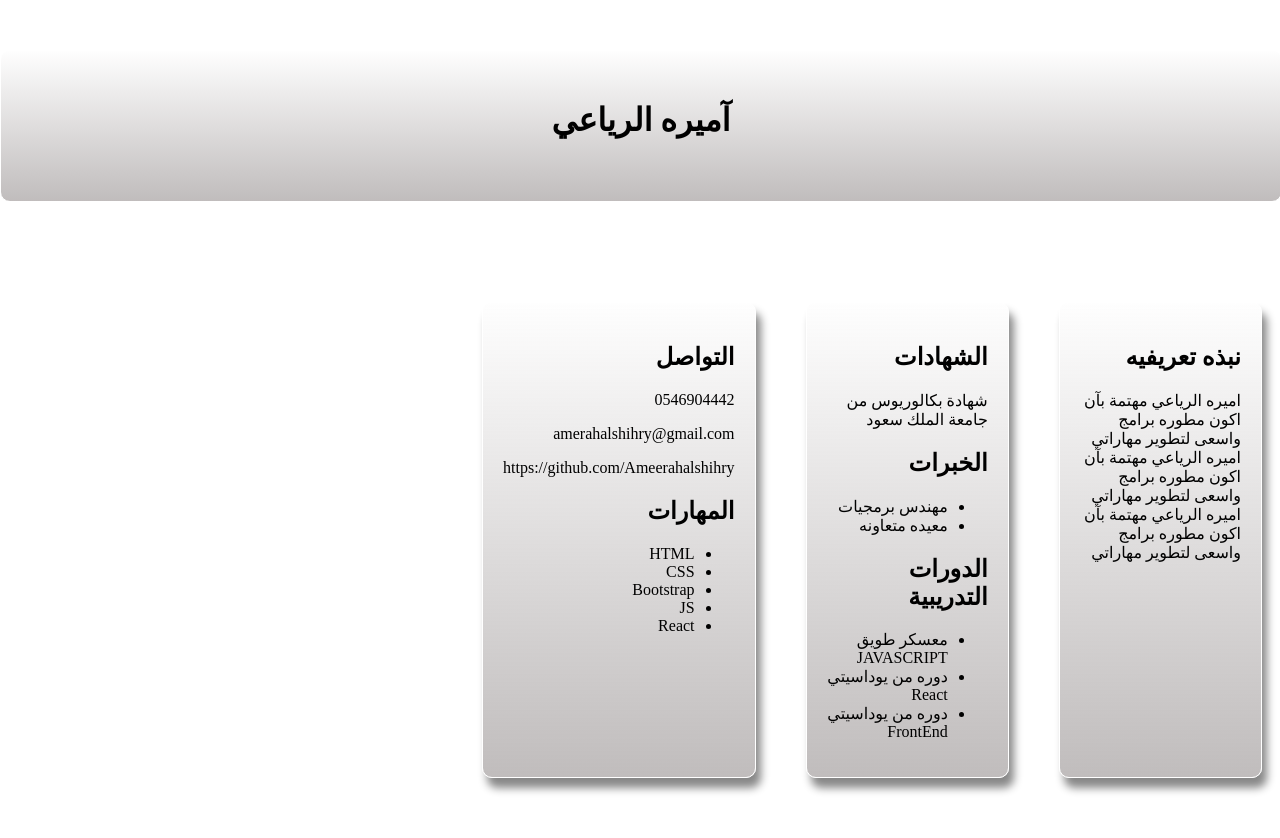
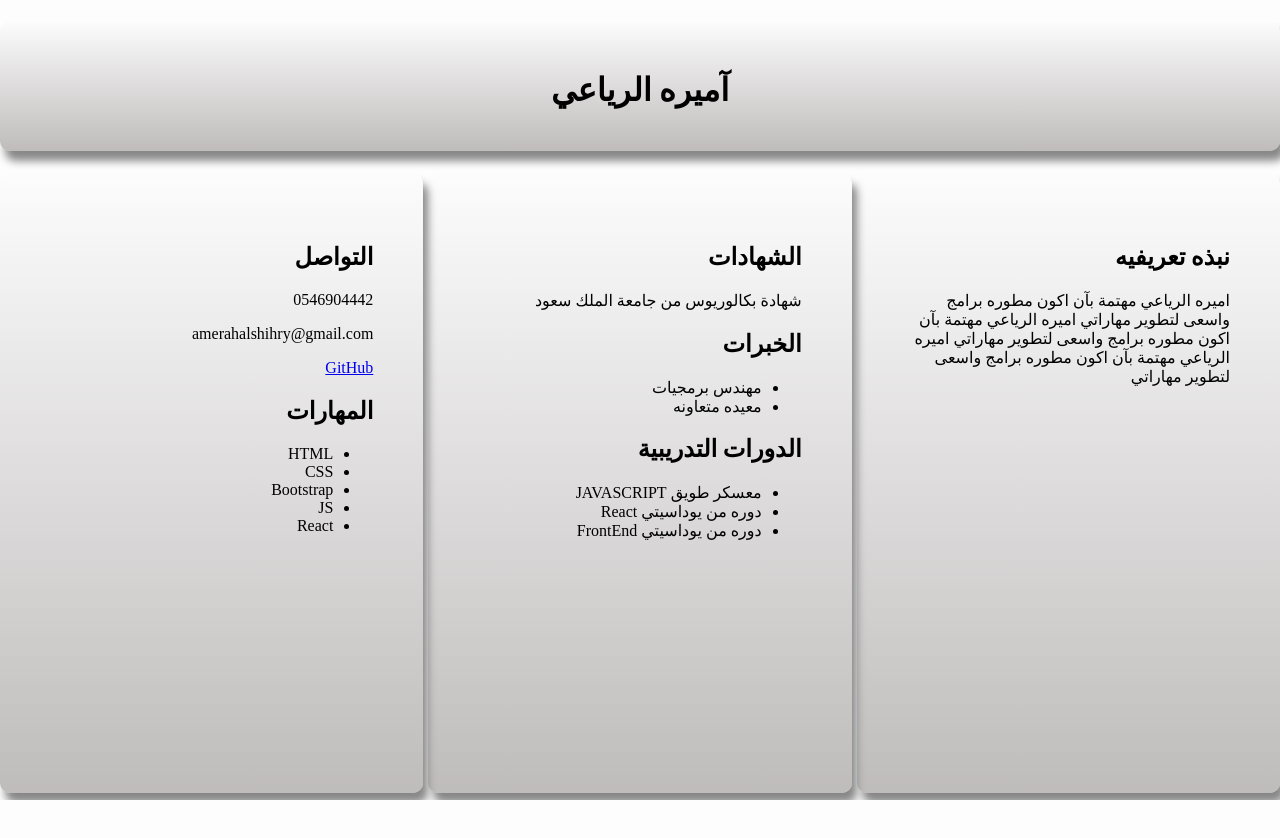
Before and after one commit to Ameerahalshihry/CV-by-React, a plain HTML site: page index.html in a window 1280 px wide. After the commit the page ends 800 px from the top, so only its background shows below. Drawn offline with nearby package versions, Linux system fonts and the light colour scheme; a web font is replaced by a local one.

Commit message:
update style

```diff
--- a/index.html
+++ b/index.html
@@ -4,8 +4,11 @@
     <meta charset="UTF-8">
     <meta http-equiv="X-UA-Compatible" content="IE=edge">
     <meta name="viewport" content="width=device-width, initial-scale=1.0">
+    <link rel="preconnect" href="https://fonts.googleapis.com">
+    <link rel="preconnect" href="https://fonts.gstatic.com" crossorigin>
+    <link href="https://fonts.googleapis.com/css2?family=Lobster&family=Noto+Naskh+Arabic:wght@400;700&family=Noto+Nastaliq+Urdu&family=Noto+Sans+Arabic:wght@300&family=Open+Sans:wght@300&family=Rowdies:wght@300&family=Ubuntu:wght@300&display=swap" rel="stylesheet">
     <link rel="stylesheet" href="style.css">
-    <title>Document</title>
+    <title>CV</title>
 </head>
 <body dir="rtl">
     <div id="root">
--- a/script.js
+++ b/script.js
@@ -41,7 +41,7 @@ const element = <>
         <h2>التواصل</h2>
         <p>0546904442</p>
         <p>amerahalshihry@gmail.com</p>
-        <a>https://github.com/Ameerahalshihry</a>
+        <a href="https://github.com/Ameerahalshihry">GitHub</a>
         <h2>المهارات</h2>
         <ul>
             <li>HTML</li>
--- a/style.css
+++ b/style.css
@@ -3,33 +3,48 @@ body{
     margin: 0;
     padding: 0;
     width: 100vh;
-    height: 100vh;
+    height: auto;
+    background-color:#f2eded14;
 
 }
+h1, h2{
+    font-family: 'Lobster', cursive;
+font-family: 'Noto Naskh Arabic', serif;
+font-family: 'Noto Nastaliq Urdu', serif;
+font-family: 'Noto Sans Arabic', sans-serif;
+font-family: 'Open Sans', sans-serif;
+font-family: 'Rowdies', cursive;
+font-family: 'Ubuntu', sans-serif;
+}
+p{
+
+}
+#root{
+width:100vw;
+}
 h1{
-    margin-top: 50px;
+    /* margin-top: 50px; */
     text-align: center;
-    border: 1px solid white;
     width:100vw;
-    height:100px;
+    height:10vh;
     background: linear-gradient(rgba(248, 247, 247, 0.129),rgba(148, 142, 142, 0.589) );
     border-radius: 10px;
     padding-top: 50px;
+    box-shadow: 5px 10px 8px #888888;
+
 }
 .container{
-    margin-top: 100px;
-    margin-right: 20px;
+    /* margin-right: 10px; */
     display: flex;
     justify-content: space-evenly;
-    gap: 50px;
+    gap: 5px;
     align-content: center;
 }
 .rightSide, .leftSide,.center{
-    width:600px;
-    height: auto;
+    width:800px;
+    height: 65vh;
     border-radius: 10px;
-    border: 1px solid white;
-    padding: 20px;
+    padding: 50px;
     background: linear-gradient(rgba(248, 247, 247, 0.129),rgba(148, 142, 142, 0.589) );
     box-shadow: 5px 10px 8px #888888;
 
```
